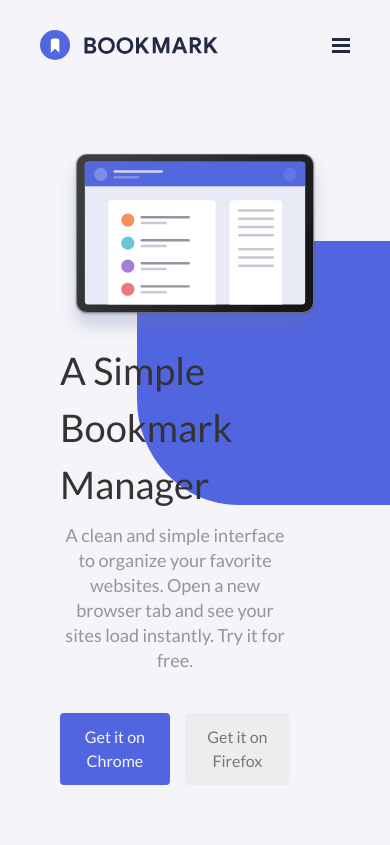
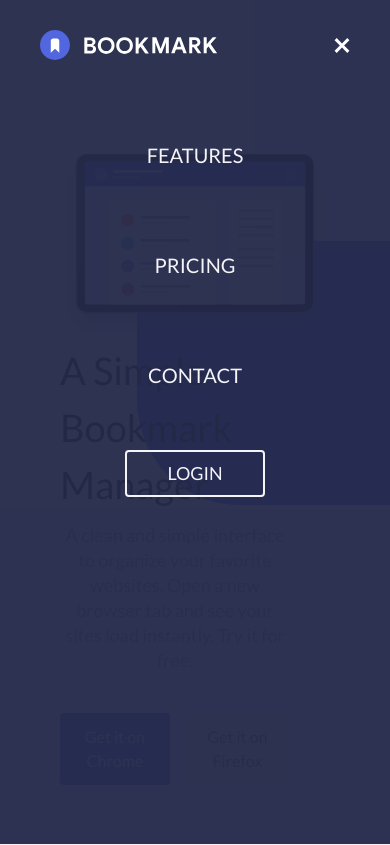
Before and after one commit to edison-r/S5-React-Onboarding, a React (Vite) app: page / in a window 390 px wide. Both pictures are taken after a click on the link 341 px from the left and 45 px from the top of the page. Built offline with nearby package versions, Linux system fonts and the light colour scheme.

Commit message:
Logic to open/close the mobile menu (MobileMenuOrganism) done, some styling renamed and polished. WIP: Use the useEffect to add a class, refactor the index.css into smaller pieces to match the components

```diff
--- a/src/components/molecules/MobileMenuToggleMolecule.tsx
+++ b/src/components/molecules/MobileMenuToggleMolecule.tsx
@@ -1,29 +1,30 @@
-import ButtonAtom from "../atoms/ButtonAtom";
+type MobileMenuToggleMoleculeProps = {
+    isOpen: boolean;
+    setIsOpen: (isOpen: boolean) => void;
+}
 
-export default function MobileMenuToggleMolecule(){
-    return(
-        <div className="header__mobile">
-            <div className="header__logo--mobile">
-                <a href="index.html">
-                    <img src="/src/assets/img/logo-bookmark.svg" alt="Bookmark Logo"></img>
-                </a>
-            </div>
-            <a href="#" className="mobile__menu--open">
-                <img src="/src/assets/img/icon-hamburger.svg" alt="Abrir menu"/>
+export default function MobileMenuToggleMolecule({ isOpen, setIsOpen }: MobileMenuToggleMoleculeProps) {
+    const handleClick = () => {
+        setIsOpen(!isOpen);
+    }
+
+    const toggleClassName = isOpen
+    ? "mobile__menu--close"
+    : "mobile__menu--open";
+
+    return (
+        <>
+            <a onClick={handleClick} className={toggleClassName}>
+                <img
+                    src={
+                        isOpen
+                        ? "/src/assets/img/icon-close.svg"
+                        : "/src/assets/img/icon-hamburger.svg"
+                    }
+                    alt={ isOpen ? "Cerrar menú" : "Abrir menú"}
+                />
             </a>
-            <a href="#" className="mobile__menu--close">
-                <img src="/src/assets/img/icon-close.svg" alt="Cerrar menu"/>
-            </a> {/* Hacer un átomo condicional? */}
-            <nav className="mobile__menu">
-            <ul className="header__menu">
-                <li className="header__menu-item"><a href="#">FEATURES</a></li>
-                <li className="header__menu-item"><a href="#">PRICING</a></li>
-                <li className="header__menu-item"><a href="#">CONTACT</a></li>
-            </ul>
-            <div className="mobile__login">
-                <ButtonAtom text="LOGIN" className="btn__interaction--mobile" />
-            </div>
-        </nav>
-        </div>
-    )
+        </>
+    );
+
 }
--- /dev/null
+++ b/src/components/organisms/MobileMenuOrganism.tsx
@@ -0,0 +1,43 @@
+import { useState } from "react";
+import ButtonAtom from "../atoms/ButtonAtom";
+import MobileMenuToggleMolecule from "../molecules/MobileMenuToggleMolecule"
+
+export default function MobileMenuMolecule(){
+    const [isOpen, setIsOpen] = useState(false);
+
+    // Función para manejar el scroll con useEffect
+
+    return(
+        <div className="header__mobile">
+            <div className="header__logo--mobile">
+                <a href="index.html">
+                    <img src="/src/assets/img/logo-bookmark.svg" alt="Bookmark Logo"></img>
+                </a>
+            </div>
+
+            <MobileMenuToggleMolecule isOpen={isOpen} setIsOpen={setIsOpen} />
+
+            <nav className={`mobile__menu ${isOpen ? "active" : ""}`}>
+                <div className="header__logo--mobilemenu">
+                    <a href="index.html">
+                        <img src="/src/assets/img/logo-bookmark-white.svg" alt="Logo de Bookmark" />
+                    </a>
+                </div>
+                <ul className="header__menu">
+                    <li className="header__menu-item">
+                        <a href="#" onClick={() => setIsOpen(false)}>FEATURES</a>
+                    </li>
+                    <li className="header__menu-item">
+                        <a href="#"onClick={() => setIsOpen(false)}>PRICING</a>
+                    </li>
+                    <li className="header__menu-item">
+                        <a href="#"onClick={() => setIsOpen(false)}>CONTACT</a>
+                    </li>
+                </ul>
+                <div className="mobile__login">
+                    <ButtonAtom text="LOGIN" className="btn__interaction--mobile" />
+                </div>
+            </nav>
+        </div>
+    );
+}
--- a/src/components/templates/NavBarTemplate.tsx
+++ b/src/components/templates/NavBarTemplate.tsx
@@ -1,5 +1,5 @@
 import ButtonAtom from "../atoms/ButtonAtom";
-import MobileMenuToggleMolecule from "../molecules/MobileMenuToggleMolecule";
+import MobileMenuOrganism from "../organisms/MobileMenuOrganism";
 
 export default function NavBarTemplate(){
     return (
@@ -19,7 +19,7 @@ export default function NavBarTemplate(){
                 </nav>
                     <ButtonAtom text="LOGIN" className="btn__interaction" />
             </div>
-            <MobileMenuToggleMolecule />
+            <MobileMenuOrganism />
         </>
     )
 }
--- a/src/index.css
+++ b/src/index.css
@@ -15,7 +15,7 @@
     --dark-gray: #777777;
     --dark-red: #c10a18;
     --dark-blue: #242946;
-    --dark-blue-transparent: rgba(71, 73, 85, 0.95);
+    --dark-blue-transparent: rgba(36, 41, 73, 0.95);
     --transparent-grey: rgba(255, 255, 255, 0.15);
 
     /* TYPO */
@@ -173,12 +173,23 @@ p {
 }
 
 .btn__interaction--mobile {
-    background-color: var(--dark-blue-transparent);
-    color: var(--full-white);
-    border: 2px solid var(--dark-blue-transparent);
+    background-color: transparent;
+    color: var(--background-color);
+    border: 2px solid var(--background-color);
     padding: 8px var(--spacing-lg);
     cursor: pointer;
     border-radius: var(--border-radius-sm);
+    font-size: var(--font-size-md);
+}
+
+.btn__interaction--mobile:hover {
+    background-color: var(--background-color);
+    color: var(--dark-blue);
+    border: 2px solid var(--background-color);
+    padding: 8px var(--spacing-lg);
+    cursor: pointer;
+    border-radius: var(--border-radius-sm);
+    font-size: var(--font-size-md);
 }
 
 .btn__primary, .btn__secondary {
@@ -543,7 +554,9 @@ p {
     p {
         text-align: center;
     }
-
+    .no-scroll {
+        overflow: hidden;
+    }
     /* MENÚ */
     .header__container {
         display: none;
@@ -557,44 +570,68 @@ p {
         justify-content: space-between;
         padding: var(--spacing-md) var(--spacing-lg);
     }
-    .mobile__menu--close {
-        display: none;
-        align-items: center;
-        justify-content: center;
-        cursor: pointer;
-    }
-    .mobile__menu--close.active {
-        display: flex;
-    }
     .mobile__menu--open {
         display: flex;
         align-items: center;
         justify-content: center;
         cursor: pointer;
     }
-    .mobile__menu--open.active {
-        display: none;
+    .mobile__menu--close {
+        display: flex;
+        align-items: center;
+        justify-content: center;
+        cursor: pointer;
+        z-index: 2;
     }
     .mobile__menu {
         display: none;
-        position: absolute;
+        position: fixed;
+        top: 0;
+        left: 0;
         flex-direction: column;
         width: 100%;
+        height: 100%;
         background-color: var(--dark-blue-transparent);
-        top: 60px;
-        padding: var(--spacing-md);
+        padding: var(--spacing-md) var(--spacing-lg);
         z-index: 1;
     }
     .mobile__menu.active {
         display: flex;
     }
+    .header__logo--mobilemenu{
+        margin-bottom: var(--spacing-xxl);
+    }
+    .header__logo--mobilemenu img {
+        height: 30px;
+        top: 0;
+        left: 0;
+    }
     .mobile__menu .header__menu {
         flex-direction: column;
         align-items: center;
+        justify-content: center;
+        gap: var(--spacing-lg);
+        margin: 0;
+        padding: var(--spacing-none);
+        width: 100%;
     }
-    .mobile__menu.header__menu li {
+    .header__menu li{
         margin: var(--spacing-sm) 0;
     }
+    .header__menu a{
+        color: var(--background-color);
+        font-size: var(--font-size-lg);
+        font-weight: var(--font-weight-regular);
+    }
+    .header__menu a:hover {
+        color: var(--secondary-color);
+    }
+    .mobile__login {
+        display: flex;
+        justify-content: center;
+        margin-top: var(--spacing-lg);
+    }
+
 
     /* BANNER  */
     .banner__container {
```
Also changed, not shown: src/components/organisms/MobileMenu.tsx (deleted, +0 -29 lines).
